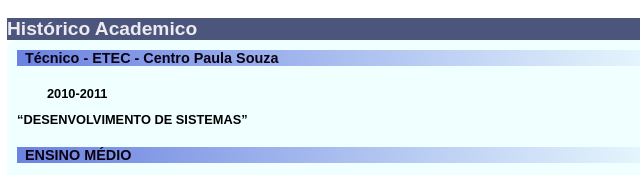
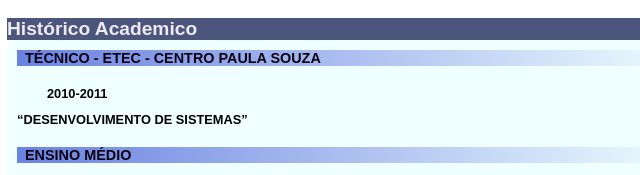
Before and after one commit to laurotech/curriculo, a plain HTML site: page formacao.html in a window 1280 px wide. Shown: the part 208-383 px from the top of the page, 283-923 px from the left. Drawn offline with Linux system fonts and the light colour scheme.

Commit message:
Update formacao.html

```diff
--- a/formacao.html
+++ b/formacao.html
@@ -31,7 +31,7 @@
       <aside>
 
 
-           <h2>Técnico - ETEC - Centro Paula Souza  </h2>
+           <h2>TÉCNICO - ETEC - CENTRO PAULA SOUZA  </h2>
            <p>
               2010-2011<br>“DESENVOLVIMENTO DE SISTEMAS”
               <h2>ENSINO MÉDIO</h2>
```
